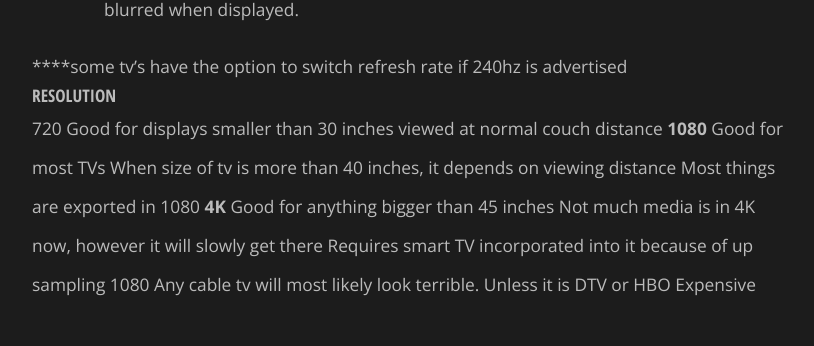
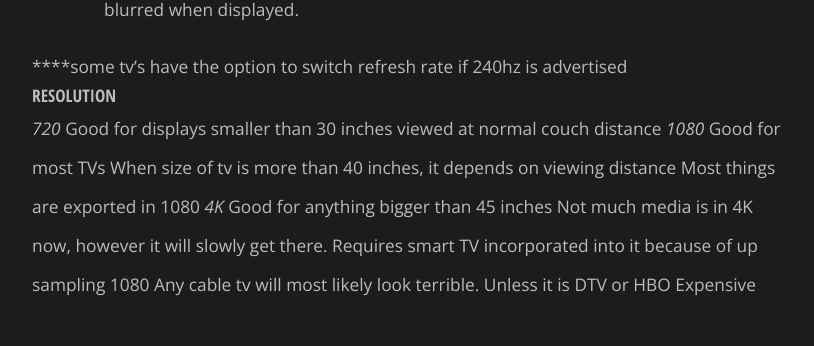
Before and after one commit to drewgillievfx/DrewGillie.com, a Jekyll site: the page built from _posts/2016-08-21-TV-Purchasing-Guide.md, in a window 1280 px wide and 900 px high, scrolled down 2361 px. Shown: the part 144-490 px from the top of the window, without its empty margins (228-1042 px from the left). Built offline with Jekyll 4.4.1, drawn with Linux system fonts in a browser that asks for light colours.

Commit message:
tv post update #010

```diff
--- a/_posts/2016-08-21-TV-Purchasing-Guide.md
+++ b/_posts/2016-08-21-TV-Purchasing-Guide.md
@@ -109,15 +109,15 @@ date: "2016-08-21 21:25:39 -0400"
 
 
 ###### Resolution
-  720
-	   Good for displays smaller than 30 inches viewed at normal couch distance
-  __1080__
-	   Good for most TVs
-     When size of tv is more than 40 inches, it depends on viewing distance
-     Most things are exported in 1080
-  __4K__
-	   Good for anything bigger than 45 inches
-     Not much media is in 4K now, however it will slowly get there
-     Requires smart TV incorporated into it because of up sampling 1080
-     Any cable tv will most likely look terrible. Unless it is DTV or HBO
-     Expensive
+  _720_
+  Good for displays smaller than 30 inches viewed at normal couch distance
+  _1080_
+  Good for most TVs
+  When size of tv is more than 40 inches, it depends on viewing distance
+  Most things are exported in 1080
+  _4K_
+	Good for anything bigger than 45 inches
+  Not much media is in 4K now, however it will slowly get there.
+  Requires smart TV incorporated into it because of up sampling 1080
+  Any cable tv will most likely look terrible. Unless it is DTV or HBO
+  Expensive
```
